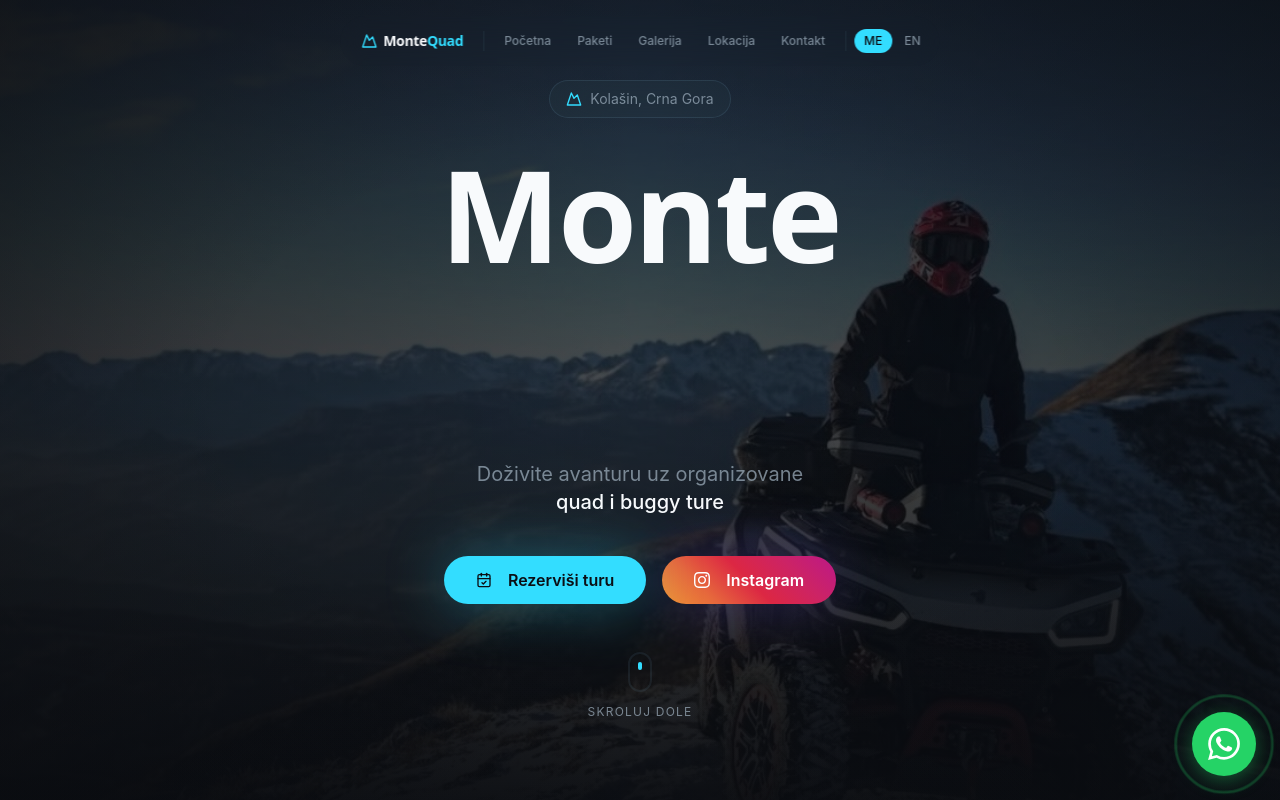
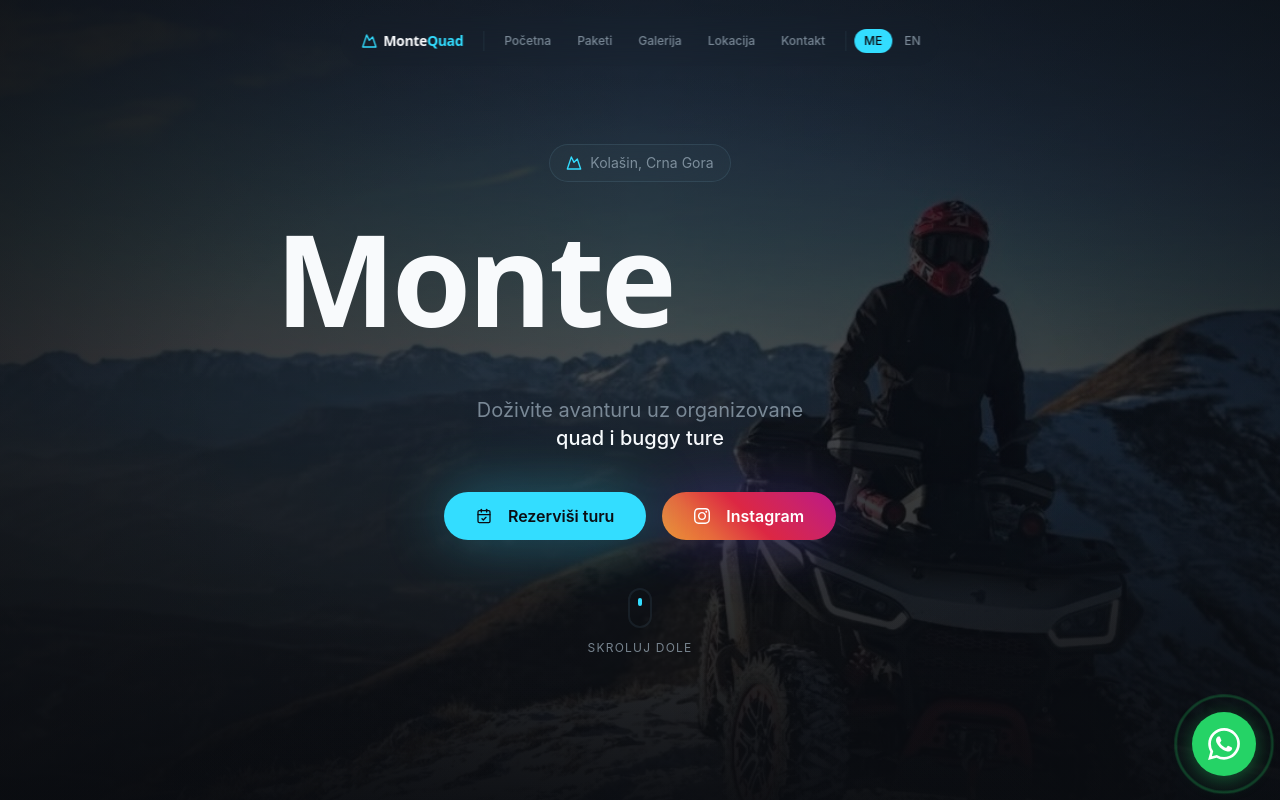
Before and after one commit to anunnaki7/MonteQuad, a React (Vite) app: page / in a window 1280 px wide. Shown: the top 800 px of the page. Built offline with nearby package versions, Linux system fonts and the light colour scheme; the HTML template or start-up script is replaced by a standard one.

Commit message:
Changes
Co-authored-by: anunnaki7 <257572817+anunnaki7@users.noreply.github.com>

```diff
--- a/src/components/landing/Hero.tsx
+++ b/src/components/landing/Hero.tsx
@@ -122,12 +122,12 @@ const Hero = () => {
           <span>{t("hero.location")}</span>
         </div>
 
-        {/* Title */}
+        {/* Title - "MonteQuad" on one line */}
         <h1 className="font-display text-5xl sm:text-7xl md:text-8xl lg:text-9xl font-bold tracking-tight mb-6">
-          <span className="block overflow-hidden">
+          <span className="inline-block overflow-hidden align-baseline">
             <SplitText text="Monte" />
           </span>
-          <span className="block text-gradient overflow-hidden">
+          <span className="inline-block text-gradient overflow-hidden align-baseline">
             <SplitText text="Quad" />
           </span>
         </h1>
```
